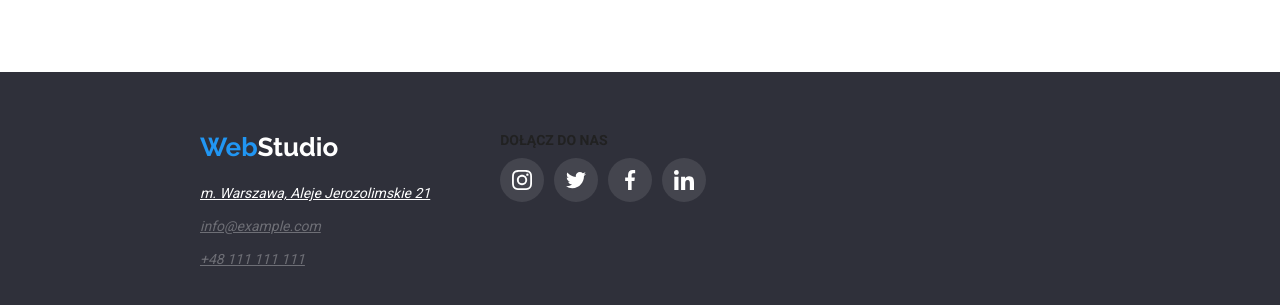
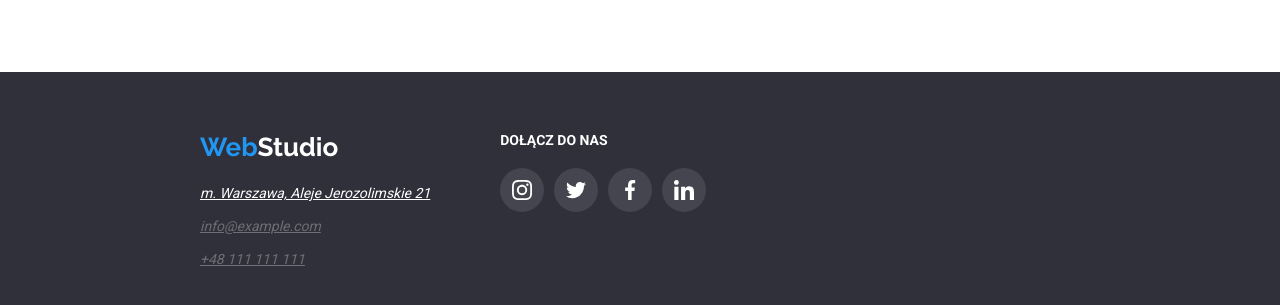
Before and after one commit to LeMichall/goit-markup-hw-04, a plain HTML site: page index.html in a window 1280 px wide. Shown: the part 2717-3022 px from the top of the page. Drawn offline with nearby package versions, Linux system fonts and the light colour scheme.

Commit message:
fixed text color in footer

```diff
--- a/index.html
+++ b/index.html
@@ -397,7 +397,7 @@
           </address>
         </div>
         <div class="footer-social">
-          <span><h3 class="paragraph-title">DOŁĄCZ DO NAS</h3></span>
+          <h3 class="paragraph-title">DOŁĄCZ DO NAS</h3>
           <ul class="flexbox social-spacing">
             <li>
               <a class="icon-team icon-footer"
```
